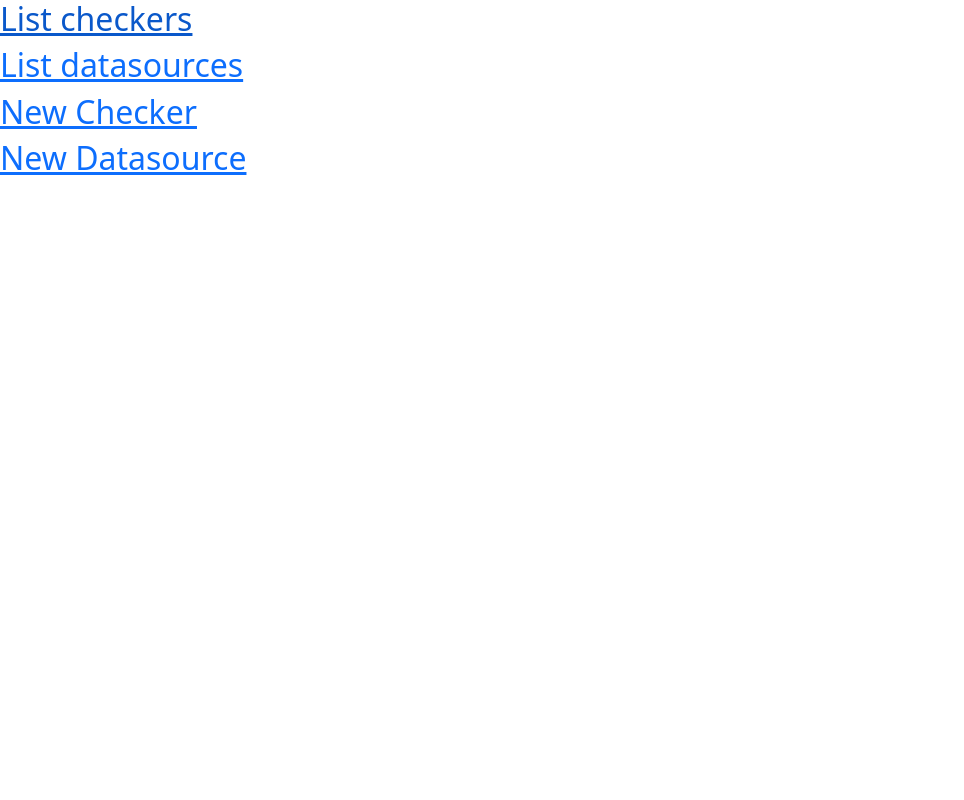
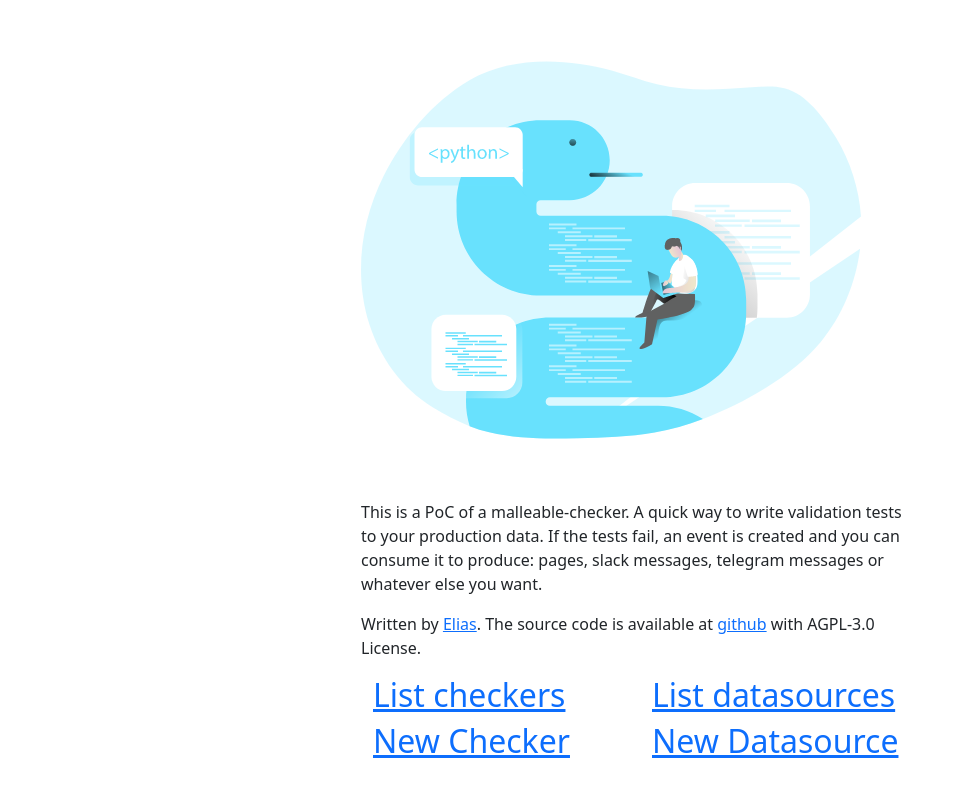
Before and after one commit to era/malleable-checker, a Flask app: page / in a window 1280 px wide. Shown: the whole page, without its empty margins (0-964 px from the left). Run offline with Flask 2, Linux system fonts and the light colour scheme; parts of the project's set-up code (start-up, migrations or seed data) failed here and were passed over.

Commit message:
Adding basic info at Index

```diff
--- /dev/null
+++ b/front_end/server/templates/header.html
@@ -0,0 +1,5 @@
+<header>
+    <link href="https://cdn.jsdelivr.net/npm/bootstrap@5.1.3/dist/css/bootstrap.min.css" rel="stylesheet" integrity="sha384-1BmE4kWBq78iYhFldvKuhfTAU6auU8tT94WrHftjDbrCEXSU1oBoqyl2QvZ6jIW3" crossorigin="anonymous">
+    <script src="https://cdn.jsdelivr.net/npm/bootstrap@5.1.3/dist/js/bootstrap.bundle.min.js" integrity="sha384-ka7Sk0Gln4gmtz2MlQnikT1wXgYsOg+OMhuP+IlRH9sENBO0LRn5q+8nbTov4+1p" crossorigin="anonymous"></script>
+    <title> Malleable Checker </title>
+</header>
--- a/front_end/server/templates/index.html
+++ b/front_end/server/templates/index.html
@@ -1,14 +1,37 @@
 <html>
     <head>
-        <link href="https://cdn.jsdelivr.net/npm/bootstrap@5.1.3/dist/css/bootstrap.min.css" rel="stylesheet" integrity="sha384-1BmE4kWBq78iYhFldvKuhfTAU6auU8tT94WrHftjDbrCEXSU1oBoqyl2QvZ6jIW3" crossorigin="anonymous">
-        <script src="https://cdn.jsdelivr.net/npm/bootstrap@5.1.3/dist/js/bootstrap.bundle.min.js" integrity="sha384-ka7Sk0Gln4gmtz2MlQnikT1wXgYsOg+OMhuP+IlRH9sENBO0LRn5q+8nbTov4+1p" crossorigin="anonymous"></script>
+        {% include 'header.html' %}
         <title> Checker </title>
     </head>
-    <body>
-        <h2><a href="/checkers">List checkers</a></h2>
-        <h2><a href="/datasources">List datasources</a></h2>
+    <body class="container">
+        <div class="w-50 mx-auto">
+            <img src="{{ url_for('static', filename='Python_Monochromatic.png') }}" />
+        </div>
+        <div class="w-50 mx-auto">
+            <p>This is a PoC of a malleable-checker. A quick way to write validation tests to your
+                production data. If the tests fail, an event is created and you can consume it
+                to produce: pages, slack messages, telegram messages or whatever else you want.</p>
+            <p>Written by <a href="https://www.elias.sh">Elias</a>. The source code is available at
+                <a href="https://github.com/era/malleable-checker">github</a> with AGPL-3.0 License.
+            </p>
+        </div>
+        <div class="row w-50 mx-auto">
+            <div class="col">
+                <h2><a href="/checkers">List checkers</a></h2>
+            </div>
 
-        <h2><a href="/checkers/new">New Checker</a></h2>
-        <h2><a href="/datasources/new">New Datasource</a></h2>
+            <div class="col">
+                <h2><a href="/datasources">List datasources</a></h2>
+
+            </div>
+        </div>
+        <div class="row w-50 mx-auto">
+            <div class="col">
+                <h2><a href="/checkers/new">New Checker</a></h2>
+            </div>
+            <div class="col">
+                <h2><a href="/datasources/new">New Datasource</a></h2>
+            </div>
+        </div>
     </body>
 </html>
```
Also changed, not shown: front_end/server/static/Python_Monochromatic.png (added).
